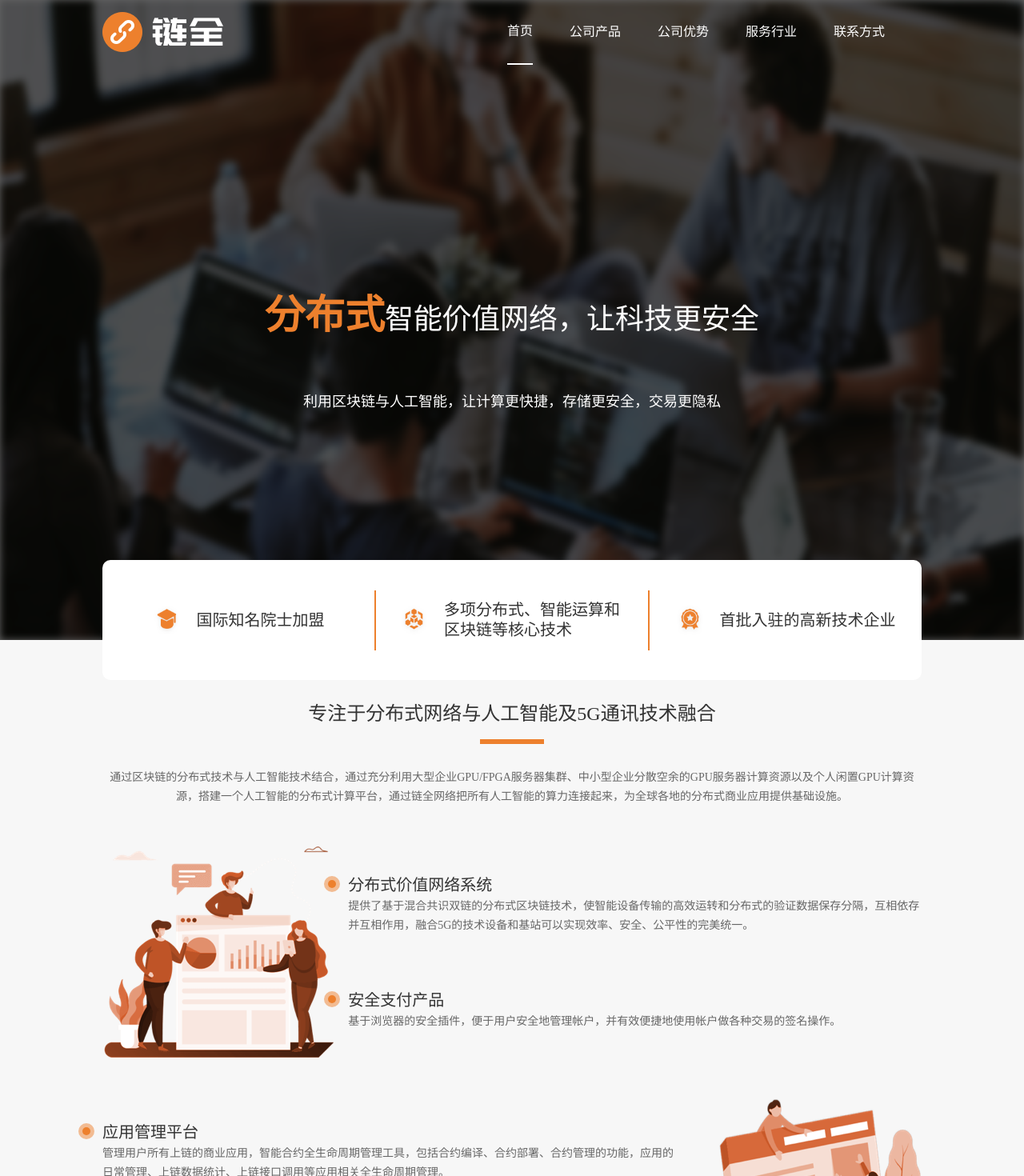
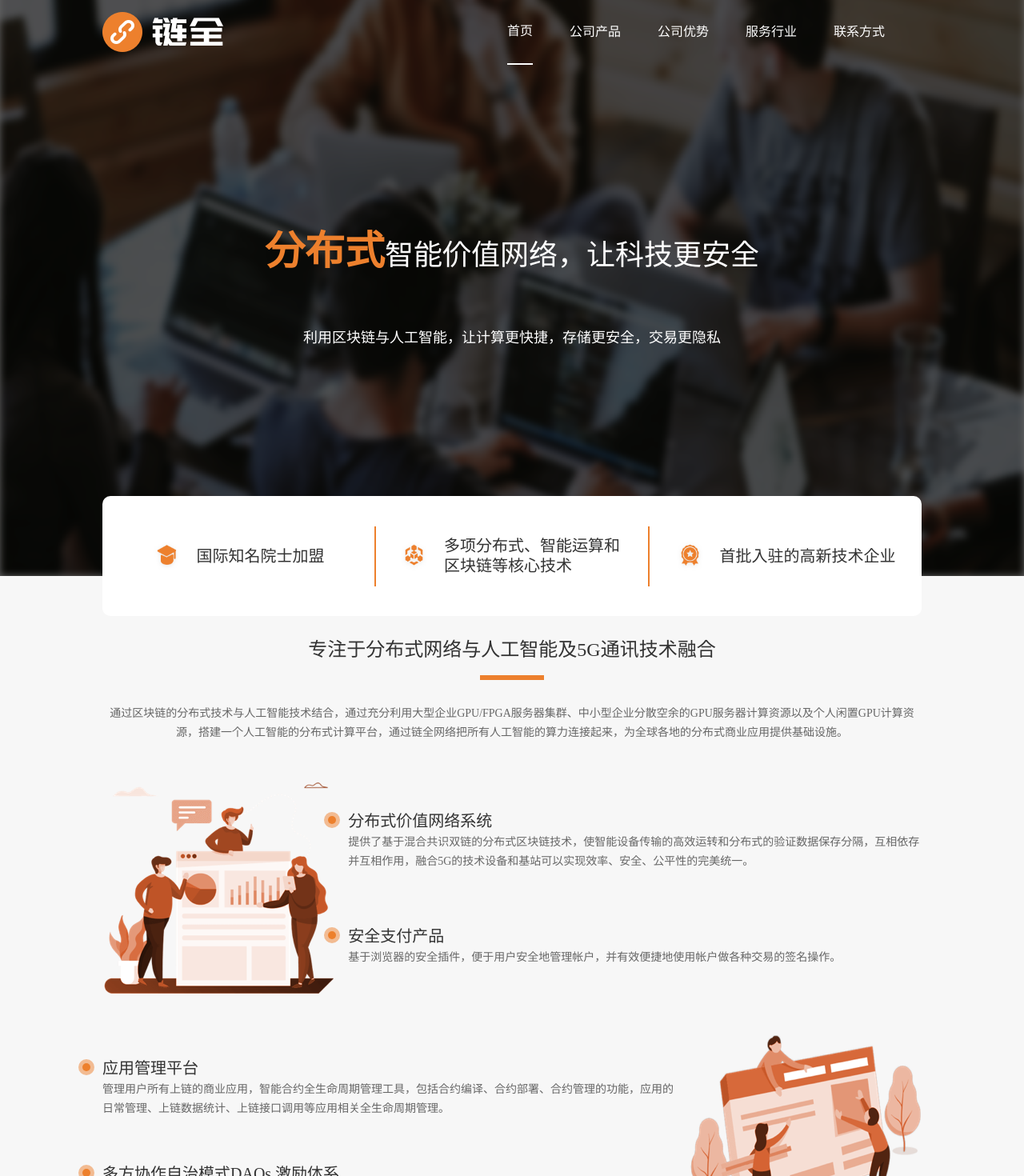
Before and after one commit to see91/chain-full, a Vue app: page / in a window 1280 px wide. Shown: the top 1470 px of the page at 80% size. Built offline with nearby package versions, Linux system fonts and the light colour scheme.

Commit message:
⚙️ header active

```diff
--- a/src/components/Footer.vue
+++ b/src/components/Footer.vue
@@ -1,10 +1,10 @@
 <template>
-  <div id='Footer'>
+  <a id='Footer' name='contact'>
     <div class='footer-area'>
       <p>Copyright 2019.All rights reserved.</p>
       <a href='mailto:hezuo@digitalchainall.com'>hezuo@digitalchainall.com</a>
     </div>
-  </div>
+  </a>
 </template>
 
 <style scoped lang="less">
--- a/src/components/Header.vue
+++ b/src/components/Header.vue
@@ -1,18 +1,21 @@
 <template>
-  <div id='header'>
+  <div
+    id='header'
+    :class="{hactive:topActive}"
+  >
     <div class='_w'>
       <router-link
         to='/'
         class='logo'
       />
       <ul class='nav'>
-        <router-link
-          tag='li'
+        <a
           v-for="(l,index) in nav"
-          :to='l.path'
+          :href='l.path'
           :key='index'
+          @click="changeActive"
           :class="{_active:l.path===path}"
-        >{{l.name}}</router-link>
+        >{{l.name}}</a>
       </ul>
     </div>
   </div>
@@ -23,25 +26,26 @@ export default {
   data () {
     return {
       path: null,
+      topActive: false,
       nav: [
         {
           path: '/',
           name: '首页'
         },
         {
-          path: '/product',
+          path: '/#product',
           name: '公司产品'
         },
         {
-          path: '/advantage',
+          path: '/#advantage',
           name: '公司优势'
         },
         {
-          path: '/industry',
+          path: '/#service',
           name: '服务行业'
         },
         {
-          path: '/contact',
+          path: '/#contact',
           name: '联系方式'
         }
       ]
@@ -49,6 +53,14 @@ export default {
   },
   mounted () {
     this.path = this.$route.path
+    window.onscroll = () => {
+      this.topActive = Boolean(document.documentElement.scrollTop > 80)
+    }
+  },
+  methods: {
+    changeActive (x) {
+      console.log(x, '--');
+    }
   }
 }
 </script>
@@ -60,10 +72,13 @@ export default {
   justify-content: center;
 }
 @A: 100%;
+.hactive {
+  background-color: #1e1c1a;
+}
 #header {
   .flex();
-  position: relative;
-  z-index: 1;
+  position: fixed;
+  z-index: 3;
   width: @A;
   height: 80px;
   ._w {
@@ -79,12 +94,13 @@ export default {
     .nav {
       .flex();
       height: @A;
-      li {
+      a {
         .flex();
         margin-right: 46px;
         height: @A;
         color: #fff;
         cursor: pointer;
+        text-decoration: none;
       }
       ._active {
         border-bottom: 2px solid #ffffff;
--- a/src/views/Home/Advantage.vue
+++ b/src/views/Home/Advantage.vue
@@ -1,5 +1,5 @@
 <template>
-  <div id='Advantage'>
+  <a id='Advantage' name='advantage'>
     <div class='advantage-area'>
       <Ptitle>公司优势</Ptitle>
       <ul class='advantage-list'>
@@ -16,7 +16,7 @@
         </li>
       </ul>
     </div>
-  </div>
+  </a>
 </template>
 
 <script>
--- a/src/views/Home/Product.vue
+++ b/src/views/Home/Product.vue
@@ -1,5 +1,5 @@
 <template>
-  <div id='product'>
+  <a id='product' name='product'>
     <div class='product-area'>
       <Ptitle>专注于分布式网络与人工智能及5G通讯技术融合</Ptitle>
       <p class='product-intr'>通过区块链的分布式技术与人工智能技术结合，通过充分利用大型企业GPU/FPGA服务器集群、中小型企业分散空余的GPU服务器计算资源以及个人闲置GPU计算资源，搭建一个人工智能的分布式计算平台，通过链全网络把所有人工智能的算力连接起来，为全球各地的分布式商业应用提供基础设施。</p>
@@ -31,7 +31,7 @@
         </ul>
       </div>
     </div>
-  </div>
+  </a>
 </template>
 
 <script>
--- a/src/views/Home/Service.vue
+++ b/src/views/Home/Service.vue
@@ -1,5 +1,5 @@
 <template>
-  <div id='Service'>
+  <a id='Service' name='service'>
     <div class='service-area'>
       <Ptitle>服务行业</Ptitle>
       <ul class='service-list'>
@@ -18,7 +18,7 @@
         </li>
       </ul>
     </div>
-  </div>
+  </a>
 </template>
 
 <script>
```
